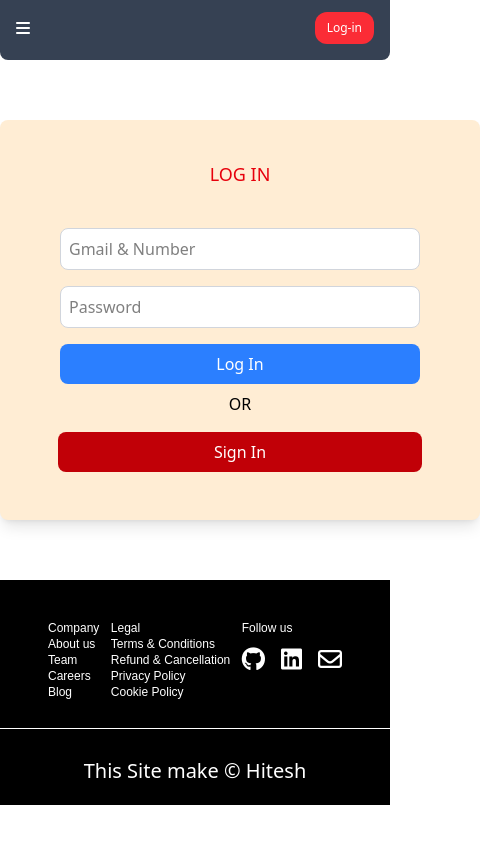
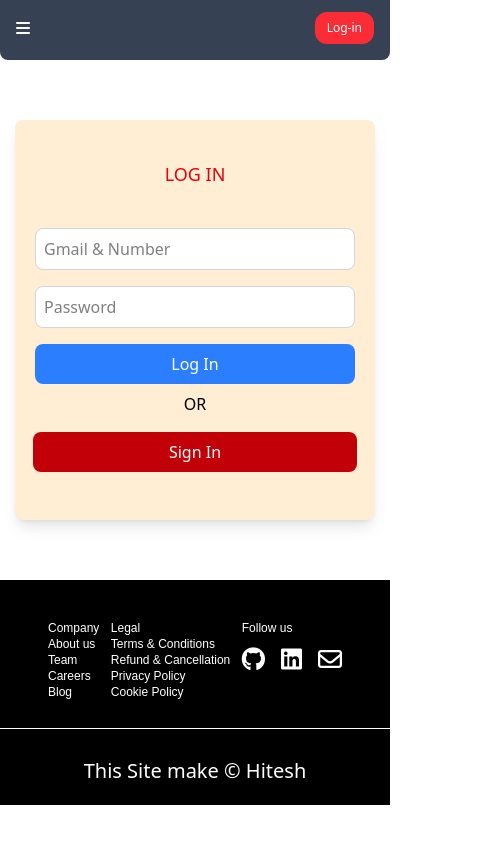
Before and after one commit to j-hitesh/Food-App, a React (Vite) app: page /login in a window 390 px wide. Shown: the whole page, 480 px wide, since content can reach past the window. Built offline with nearby package versions, Linux system fonts and the light colour scheme; a web font is replaced by a local one.

Commit message:
responsive site

```diff
--- a/src/pages/logIn/SignIn.jsx
+++ b/src/pages/logIn/SignIn.jsx
@@ -24,19 +24,19 @@ const SignIn = () => {
     }
   };
   return (
-    <div className='w-120 h-100 mx-auto mt-30 shadow-lg rounded-lg bg-orange-100'>
+    <div className='w-90 md:w-120 h-100 mx-auto mt-30 shadow-lg rounded-lg bg-orange-100'>
       <h1 className='text-5xl text-center text-red-600 text-lg pt-10 mt-20'>LOG IN</h1>
       <form className='flex flex-col items-center mt-10'>
-        <input type="text" placeholder='Gmail & Number' className='border border-gray-300 rounded-lg p-2 mb-4 w-90 bg-white'
+        <input type="text" placeholder='Gmail & Number' className='border border-gray-300 rounded-lg p-2 mb-4 w-80 md:w-90 bg-white'
          value={input}
          onChange={(e) => setInput(e.target.value.trim())}
         required min={9}  />
         {message && <p>{message}</p>}
-        <input type="password" placeholder='Password' className='border border-gray-300 rounded-lg p-2 mb-4 w-90 bg-white' required />
+        <input type="password" placeholder='Password' className='border border-gray-300 rounded-lg p-2 mb-4 w-80 md:w-90 bg-white' required />
 
-        <button  onClick={handleSubmit} className='bg-blue-500 text-white px-39 py-2 rounded-lg' id='login'>Log In</button>
+        <button  onClick={handleSubmit} className='bg-blue-500 text-white px-34 md:px-39 py-2 rounded-lg' id='login'>Log In</button>
           <p className='text-center pt-2 '>OR</p>
-        <button type="button" className='bg-red-700 text-white px-39 py-2 rounded-lg mt-4' onClick={() => setShowSign("sign") }>
+        <button type="button" className='bg-red-700 text-white px-34 md:px-39 py-2 rounded-lg mt-4' onClick={() => setShowSign("sign") }>
           <Link to='/signIn'>Sign In</Link>
         </button>
       </form>
--- a/src/pages/signIn/Sign.jsx
+++ b/src/pages/signIn/Sign.jsx
@@ -3,16 +3,16 @@ import React from 'react'
 
 const Sign = () => {
   return (
-    <div className='w-120 h-auto mx-auto mt-30 shadow-lg rounded-lg bg-orange-100'>
+    <div className=' w-90 md:w-120 h-auto mx-auto mt-30 shadow-lg rounded-lg bg-orange-100'>
       <h1 className='text-5xl text-center text-red-600 text-lg pt-10 mt-20'>SIGN IN</h1>
        <form className='flex flex-col items-center mt-10'>
-        <input type="text" placeholder='Name' className='border border-gray-300 rounded-lg p-2 mb-4 w-90 bg-white' required />
-        <input type="number" placeholder='Number' className='border border-gray-300 rounded-lg p-2 mb-4 w-90 bg-white no-spinner ' required Length={9} />
-        <input type="gmail" placeholder='Gmail' className='border border-gray-300 rounded-lg p-2 mb-4 w-90 bg-white' />
-        <input type="password" placeholder='Password' className='border border-gray-300 rounded-lg p-2 mb-4 w-90 bg-white' required />
-        <textarea placeholder='Address' className='border border-gray-300 rounded-lg p-2 mb-4 w-90 bg-white' required></textarea>
+        <input type="text" placeholder='Name' className='border border-gray-300 rounded-lg p-2 mb-4 w-80 md:w-90 bg-white' required />
+        <input type="number" placeholder='Number' className='border border-gray-300 rounded-lg p-2 mb-4 w-80 md:w-90 bg-white no-spinner ' required Length={9} />
+        <input type="gmail" placeholder='Gmail' className='border border-gray-300 rounded-lg p-2 mb-4 w-80 md:w-90 bg-white' />
+        <input type="password" placeholder='Password' className='border border-gray-300 rounded-lg p-2 mb-4 w-80 md:w-90 bg-white' required />
+        <textarea placeholder='Address' className='border border-gray-300 rounded-lg p-2 mb-4 w-80 md:w-90 bg-white' required></textarea>
 
-        <button type="submit" className='bg-blue-500 text-white px-39 py-2 rounded-lg mb-10'>Sign In</button>
+        <button type="submit" className='bg-blue-500 text-white px-34 md:px-39 py-2 rounded-lg mb-10'>Sign In</button>
 
         </form>
 
```
